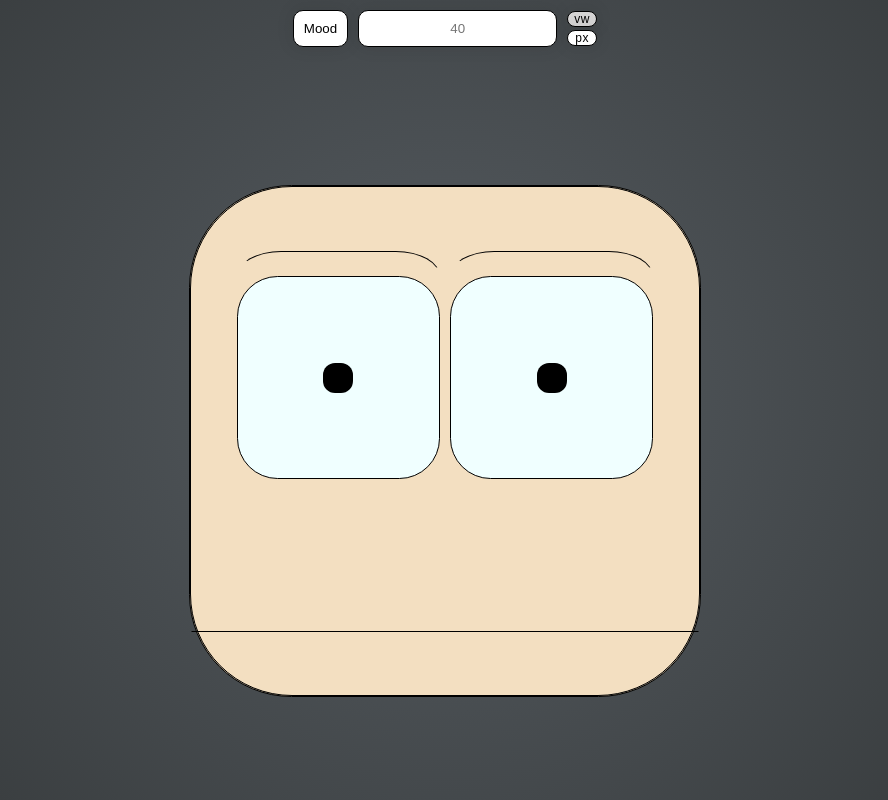
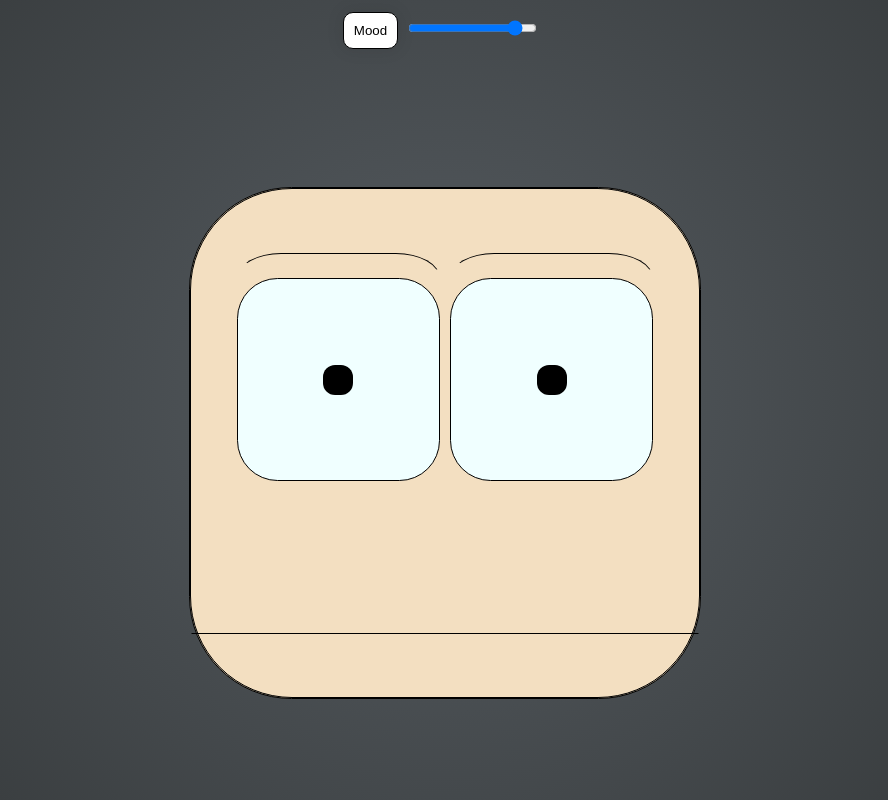
Before and after one commit to mkuenzl/animate-cursor, a React (Create React App) app: page / in a window 1280 px wide. Shown: the whole page, without its empty margins (195-1083 px from the left). Built offline with nearby package versions, Linux system fonts and the light colour scheme.

Commit message:
added input slider for input field - change face width

```diff
--- a/src/components/form/Form.css
+++ b/src/components/form/Form.css
@@ -11,6 +11,8 @@
 	justify-content: center;
 	align-items: center;
 	padding: 10px;
+	margin: 10px 0;
+	text-align: center;
 }
 
 input[type="text"] {
--- a/src/components/form/Form.jsx
+++ b/src/components/form/Form.jsx
@@ -1,50 +1,39 @@
-import React, { Component } from "react";
+import React, { useState, useCallback, useMemo } from "react";
 import "./Form.css";
-import ButtonGroup from "./utility/ButtonGroup";
 import ButtonSwapper from "./utility/ButtonSwapper";
+import RangeSlider from "./utility/RangeSlider";
 
-export class Form extends Component {
-	constructor(props) {
-		super(props);
-		this.state = { unitTypes: ["vw", "px"], unit: "vw", width: "40" };
-	}
+const Form = () => {
+	// initial slider setting
+	const [parentVal, setParentVal] = useState(40);
 
-	render() {
-		//let activeType = unitTypes[0];
+	const sliderValueChanged = useCallback((val) => {
+		const root = document.getElementById("root");
+		root.style.setProperty("--width", `${val}vw`);
+		setParentVal(val);
+	}, []);
 
-		const update = (value, measure, cssVariable) => {
-			const root = document.getElementById("root");
-			this.setState({ width: value });
-			root.style.setProperty(cssVariable, value + measure);
-		};
-
-		const setActiveType = (event) => {
-			this.setState({ unit: event.target.name });
-			update(this.state.width, event.target.name, "--width");
-			// console.log(event.target.name);
-		};
+	const sliderProps = useMemo(
+		() => ({
+			min: 5,
+			max: 45,
+			value: parentVal,
+			step: 1,
+			onChange: (e) => sliderValueChanged(e),
+		}),
+		[parentVal, sliderValueChanged]
+	);
 
 	return (
 		<div className="input_form">
 			<ButtonSwapper name="Mood" />
 			<form action="">
 				<div className="container_form-label">
-						<input
-							type="text"
-							name="width"
-							minLength="3"
-							maxLength="20"
-							placeholder="40"
-							onChange={(e) => update(e.target.value, this.state.unit, "--width")}
-						/>
+					<RangeSlider {...sliderProps} classes="additional-css-classes" />
 				</div>
-					{/* <TextInput id="email" customRules={customRules} validate="weirdRule" />
-                            <TextInput id="userName" validate="numeric" /> */}
 			</form>
-				<ButtonGroup buttons={this.state.unitTypes} handleClickFunction={setActiveType} />
 		</div>
 	);
-	}
-}
+};
 
 export default Form;
--- a/src/components/form/utility/ButtonSwapper.jsx
+++ b/src/components/form/utility/ButtonSwapper.jsx
@@ -1,5 +1,6 @@
 import { React, useState } from "react";
 import "../../face/facial-features/Facial.css";
+import "./Button.css";
 
 const ButtonSwapper = ({ name }) => {
 	const [clicked, setClicked] = useState(false);
--- /dev/null
+++ b/src/components/form/utility/RangeSlider.jsx
@@ -0,0 +1,33 @@
+import React, { memo, useState, useEffect } from "react";
+
+const RangeSlider = memo(({ classes, onChange, value, ...sliderProps }) => {
+	const [sliderVal, setSliderVal] = useState(40);
+
+	useEffect(() => {
+		setSliderVal(value);
+	}, [value]);
+
+	const changeCallback = (e) => {
+		setSliderVal(e.target.value);
+	};
+
+	useEffect(() => {
+		onChange(sliderVal);
+	}, [sliderVal, onChange]);
+	console.log("RENDER");
+
+	return (
+		<div className="range-slider">
+			<input
+				type="range"
+				value={sliderVal}
+				{...sliderProps}
+				className={`slider ${classes}`}
+				id="myRange"
+				onChange={changeCallback}
+			/>
+		</div>
+	);
+});
+
+export default RangeSlider;
```
Lines whose indentation alone changed are shown as unchanged.
